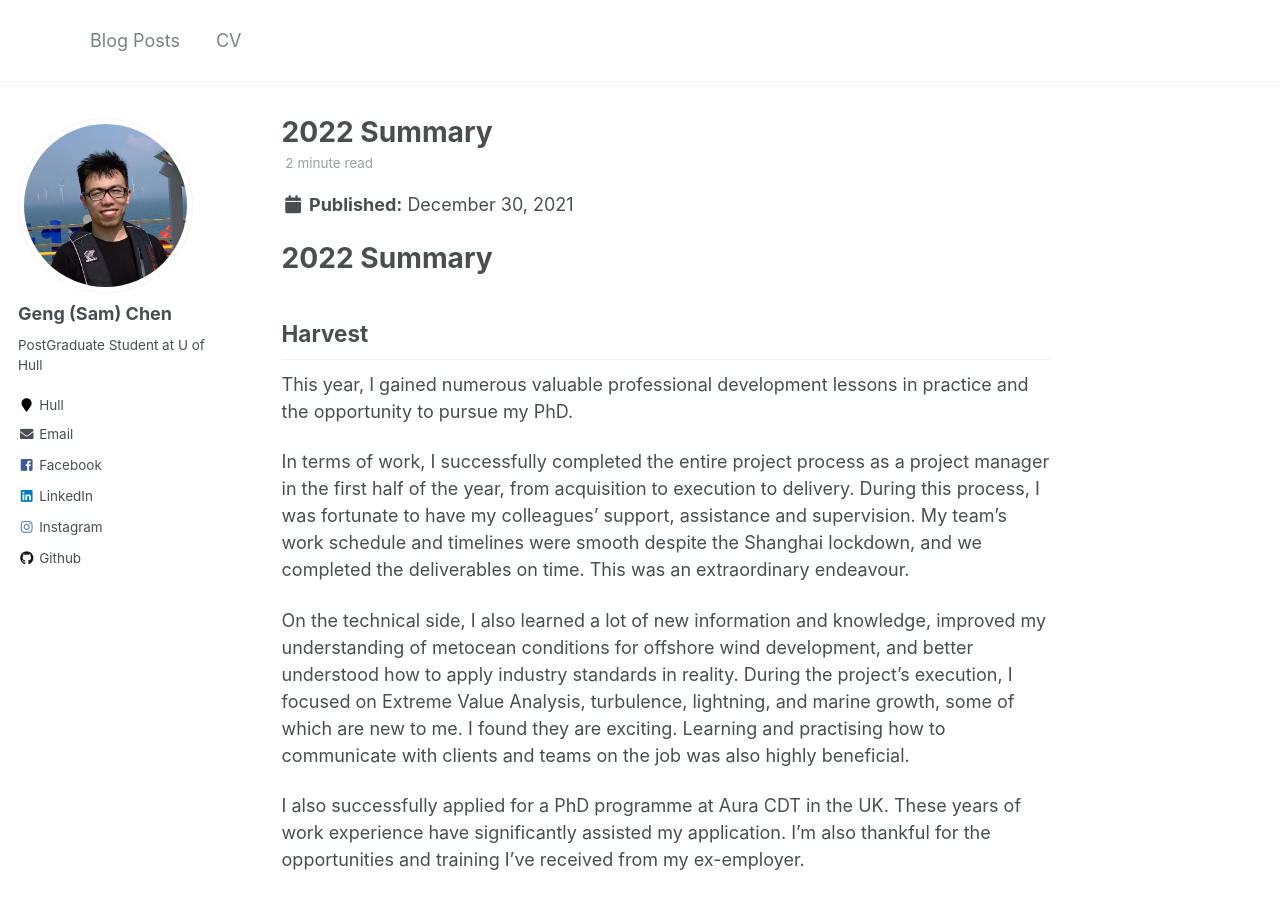
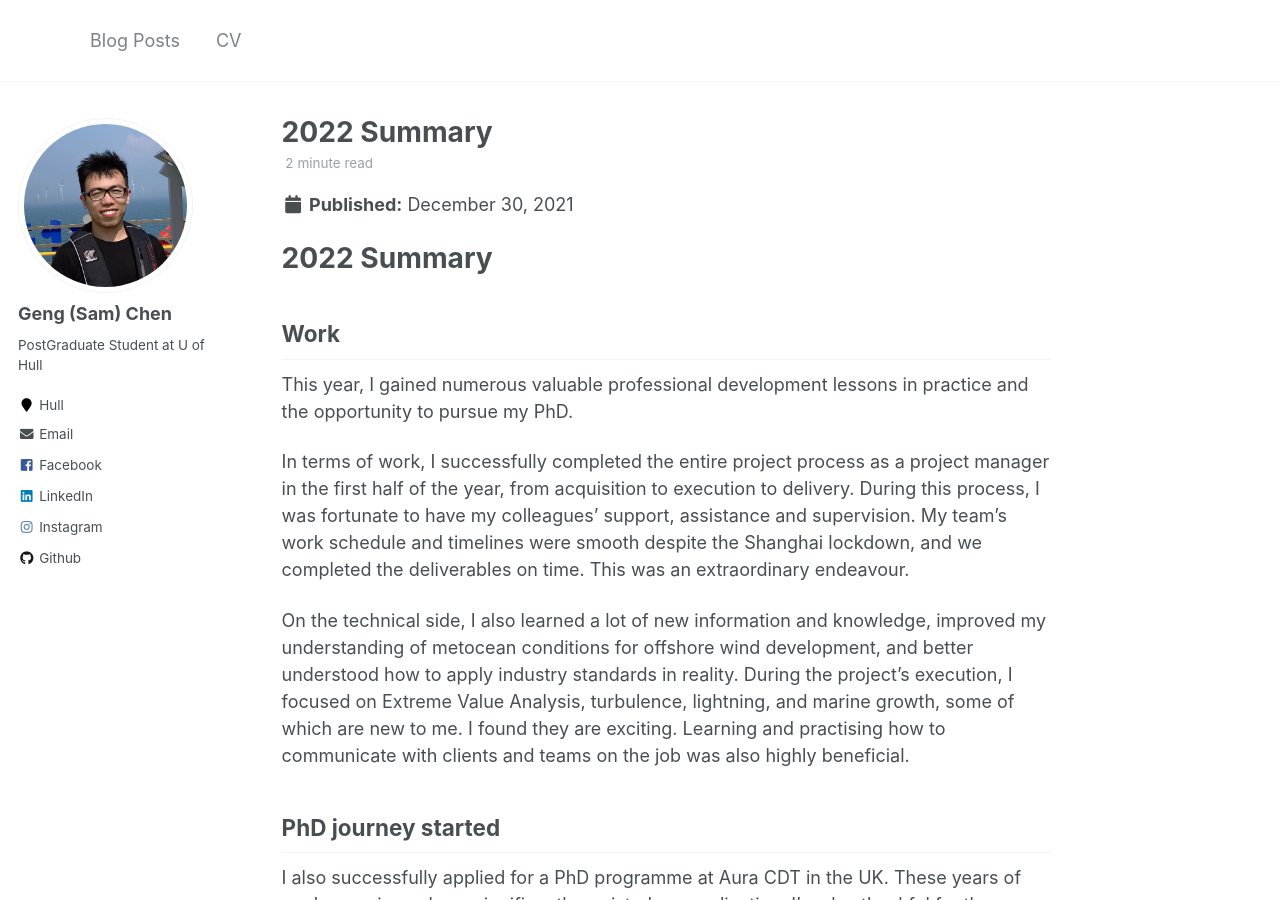
Before and after one commit to famiuer/famiuer.github.io, a Jekyll site: the page built from _posts/2021-12-30-2020-summary.md, in a window 1280 px wide and 900 px high. Built offline with Jekyll 4.4.1, drawn with Linux system fonts in a browser that asks for light colours.

Commit message:
update blog post 2022 summary

```diff
--- a/_posts/2021-12-30-2020-summary.md
+++ b/_posts/2021-12-30-2020-summary.md
@@ -7,13 +7,15 @@ categories: blog
 
 # 2022 Summary
 
-## Harvest
+## Work
 This year, I gained numerous valuable professional development lessons in practice and the opportunity to pursue my PhD.
 
 
 In terms of work, I successfully completed the entire project process as a project manager in the first half of the year, from acquisition to execution to delivery. During this process, I was fortunate to have my colleagues' support, assistance and supervision. My team's work schedule and timelines were smooth despite the Shanghai lockdown, and we completed the deliverables on time. This was an extraordinary endeavour.
 
 On the technical side, I also learned a lot of new information and knowledge, improved my understanding of metocean conditions for offshore wind development, and better understood how to apply industry standards in reality. During the project's execution, I focused on Extreme Value Analysis, turbulence, lightning, and marine growth, some of which are new to me. I found they are exciting. Learning and practising how to communicate with clients and teams on the job was also highly beneficial.
+
+## PhD journey started
 
 I also successfully applied for a PhD programme at Aura CDT in the UK. These years of work experience have significantly assisted my application. I'm also thankful for the opportunities and training I've received from my ex-employer.
 
```
